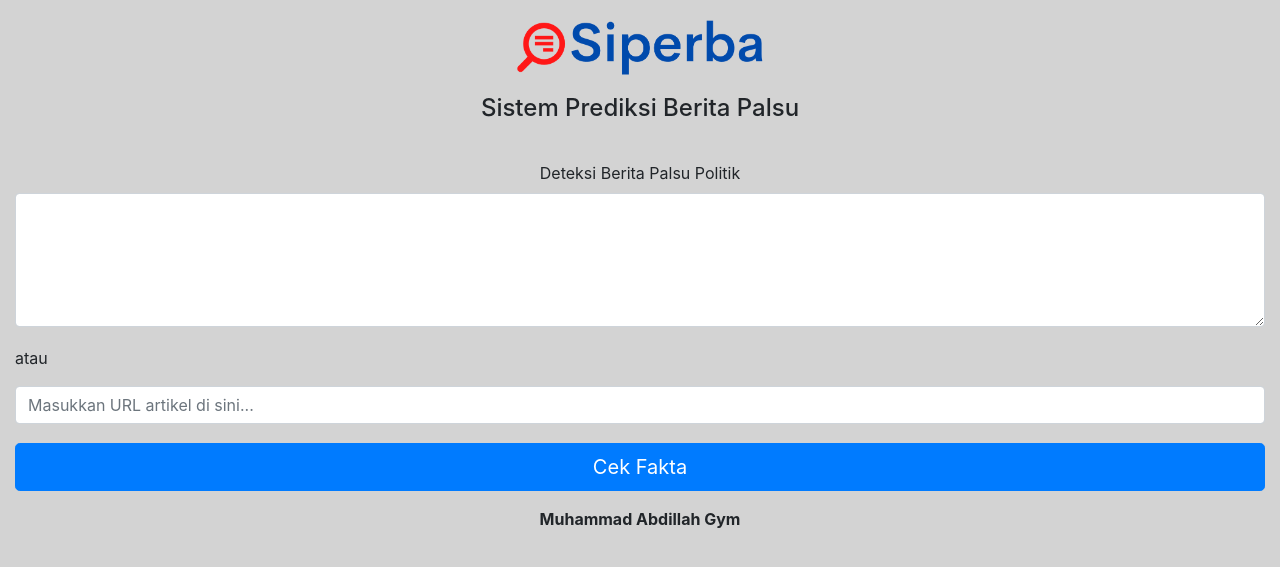
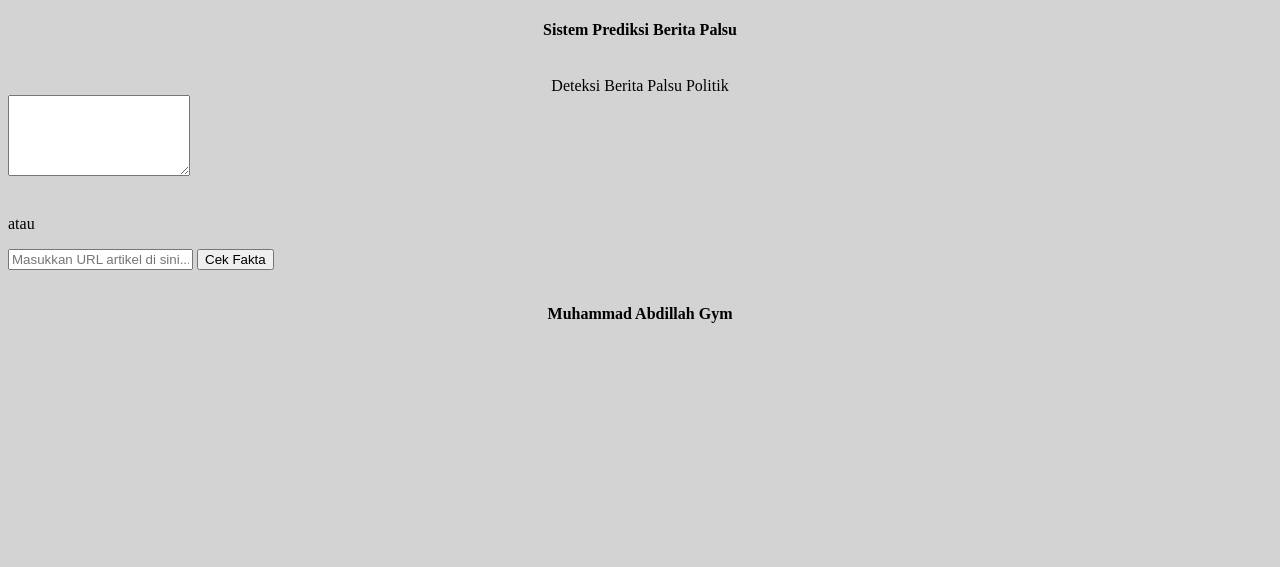
Before and after one commit to Agymmmm1/FakeNewsApi, a Python web app: template templates/home.html in a window 1280 px wide. Shown: the top 567 px of the page. Run offline with Jinja, Linux system fonts and the light colour scheme; the template is opened without the code that fills it, so the values that code supplies are empty.

Commit message:
Update home.html

```diff
--- a/templates/home.html
+++ b/templates/home.html
@@ -2,13 +2,10 @@
 <html>
 <head>
     <title>Home</title>
-    <link rel="stylesheet" type="text/css" href="../static/css/bootstrap.css">
-    <link rel="stylesheet" type="text/css" href="../static/css/bootstrap.min.css">
 </head>
 <body style="background-color: lightgray;">
     <div class="col-md-12" style="margin-top: 0.5cm;">
         <center>
-            <img src="../static/assets/logo.png" width="20%" style="margin-bottom: 0.5cm;">
             <h4>Sistem Prediksi Berita Palsu</h4>
         </center>
     </div>
```
